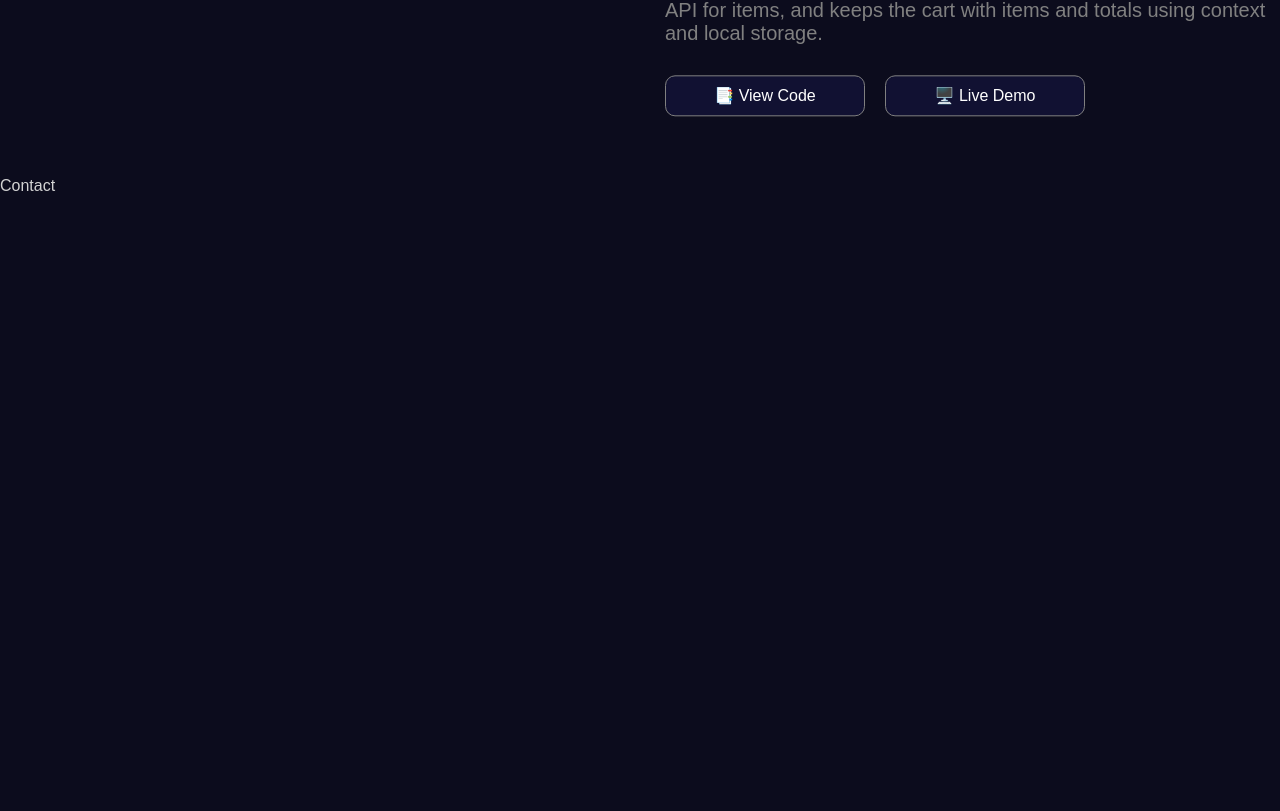
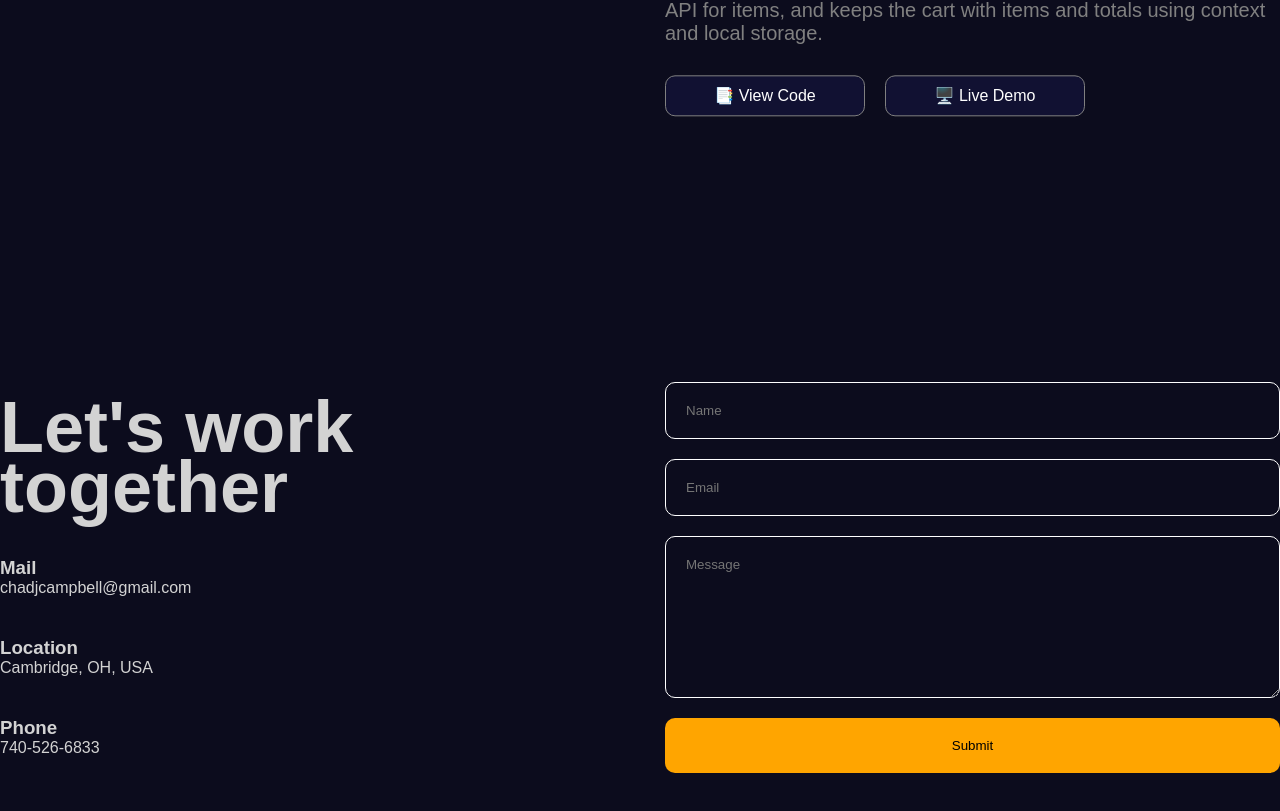
Before and after one commit to chadjcampbell/portfoliov2, a React (Vite) app: page / in a window 1280 px wide. Shown: the part 6345-7156 px from the top of the page. Built offline with nearby package versions, Linux system fonts and the light colour scheme.

Commit message:
layout contact section

```diff
--- a/src/App.tsx
+++ b/src/App.tsx
@@ -1,4 +1,5 @@
 import "./app.scss";
+import { Contact } from "./components/contact/Contact";
 import Hero from "./components/hero/Hero";
 import Navbar from "./components/navbar/Navbar";
 import Parallax from "./components/parallax/Parallax";
@@ -22,7 +23,9 @@ function App() {
         <Parallax type="projects" />
       </section>
       <Projects />
-      <section id="Contact">Contact</section>
+      <section id="Contact">
+        <Contact />
+      </section>
     </div>
   );
 }
--- /dev/null
+++ b/src/components/contact/Contact.tsx
@@ -0,0 +1,61 @@
+import { motion } from "framer-motion";
+import "./contact.scss";
+
+export const Contact = () => {
+  return (
+    <div className="contact">
+      <div className="textContainer">
+        <h2>Let's work together</h2>
+        <div className="item">
+          <h3>Mail</h3>
+          <div className="span">chadjcampbell@gmail.com</div>
+        </div>
+        <div className="item">
+          <h3>Location</h3>
+          <div className="span">Cambridge, OH, USA</div>
+        </div>
+        <div className="item">
+          <h3>Phone</h3>
+          <div className="span">740-526-6833</div>
+        </div>
+      </div>
+      <div className="formContainer">
+        <form action="">
+          <input
+            autoComplete="name"
+            name="name"
+            type="text"
+            required
+            placeholder="Name"
+          />
+          <input
+            autoComplete="email"
+            name="email"
+            type="email"
+            required
+            placeholder="Email"
+          />
+          <textarea
+            autoComplete="none"
+            name="message"
+            rows={8}
+            placeholder="Message"
+          ></textarea>
+          <motion.button
+            style={{
+              background: "rgb(255, 165, 0)",
+              color: "rgb(0, 0, 0)",
+            }}
+            whileHover={{
+              background: "rgb(211, 211, 211, 1)",
+              color: "rgb(0, 0, 0)",
+              scale: 1.025,
+            }}
+          >
+            Submit
+          </motion.button>
+        </form>
+      </div>
+    </div>
+  );
+};
--- /dev/null
+++ b/src/components/contact/contact.scss
@@ -0,0 +1,47 @@
+.contact {
+  height: 100%;
+  max-width: 1366px;
+  margin: auto;
+  display: flex;
+  align-items: center;
+  gap: 50px;
+
+  .textContainer {
+    flex: 1;
+    display: flex;
+    flex-direction: column;
+    gap: 40px;
+
+    h2 {
+      font-size: 72px;
+      line-height: 60px;
+    }
+    span {
+      font-weight: 300;
+    }
+  }
+  .formContainer {
+    flex: 1;
+    form {
+      display: flex;
+      flex-direction: column;
+      gap: 20px;
+
+      input,
+      textarea {
+        padding: 20px;
+        color: white;
+        background-color: transparent;
+        border: 1px solid white;
+        border-radius: 10px;
+      }
+      button {
+        padding: 20px;
+        border: none;
+        border-radius: 10px;
+        cursor: pointer;
+        font-weight: 500;
+      }
+    }
+  }
+}
```
